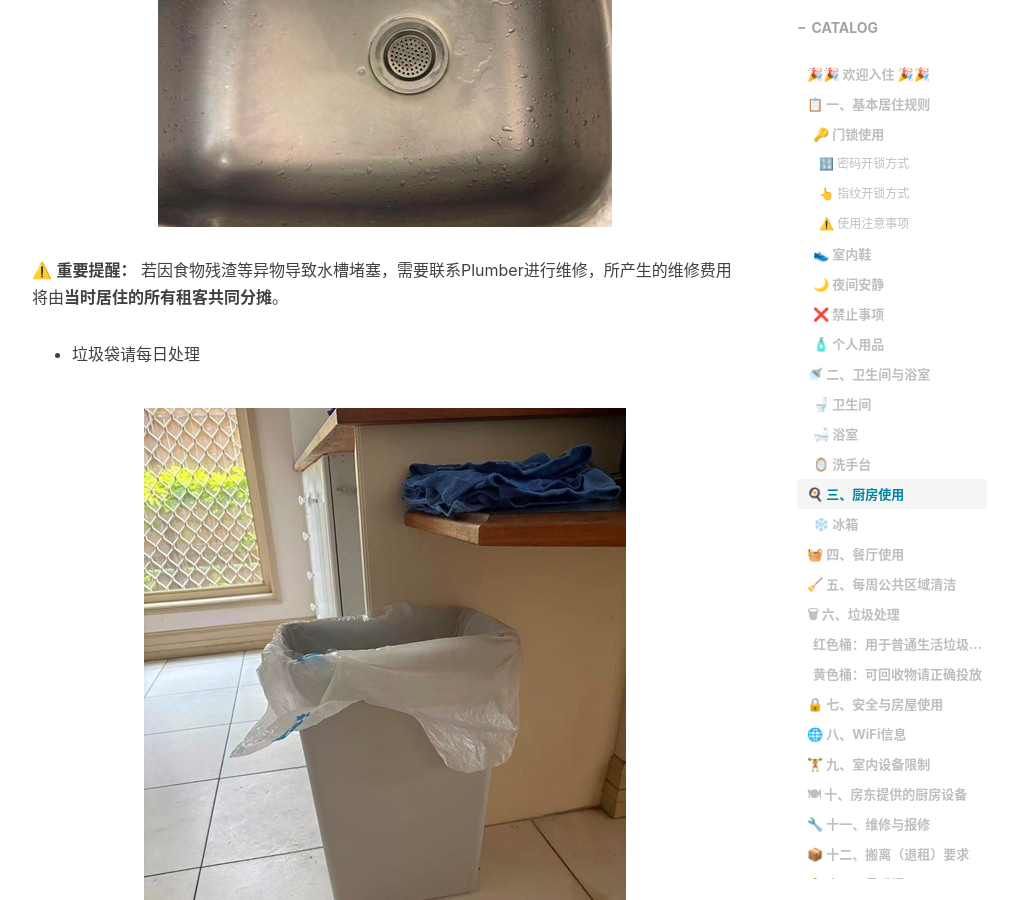
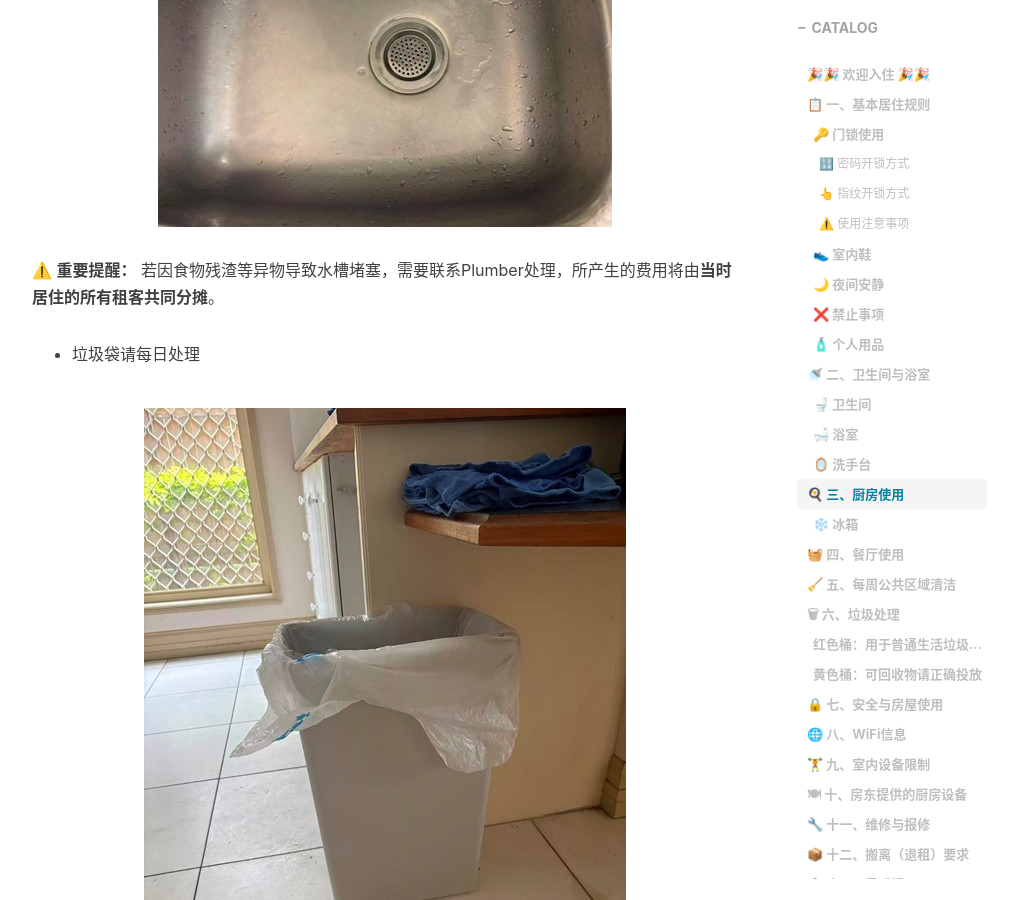
Before and after one commit to TedData/teddata.github.io, a Jekyll site: the page built from _posts/2026-03-11-TenantWelcomeGuide.md, in a window 1280 px wide and 900 px high, scrolled down 6582 px. Shown: the whole window, without its empty margins (233-1245 px from the left). Built offline with Jekyll 4.4.1, drawn with Linux system fonts in a browser that asks for light colours; nearby versions of some CDN libraries; comment, search, counter and statistics services are not loaded.

Commit message:
Update 2026-03-11-TenantWelcomeGuide.md

```diff
--- a/_posts/2026-03-11-TenantWelcomeGuide.md
+++ b/_posts/2026-03-11-TenantWelcomeGuide.md
@@ -112,7 +112,7 @@ tags:
 ![](https://raw.githubusercontent.com/TedData/TedData.github.io/master/img/in-post/TenantWelcomeGuide/Picture6.jpg)
 
 ⚠️ **重要提醒：**
-若因食物残渣等异物导致水槽堵塞，需要联系Plumber进行维修，所产生的维修费用将由**当时居住的所有租客共同分摊**。
+若因食物残渣等异物导致水槽堵塞，需要联系Plumber处理，所产生的费用将由**当时居住的所有租客共同分摊**。
 
 * 垃圾袋请每日处理
 
```
